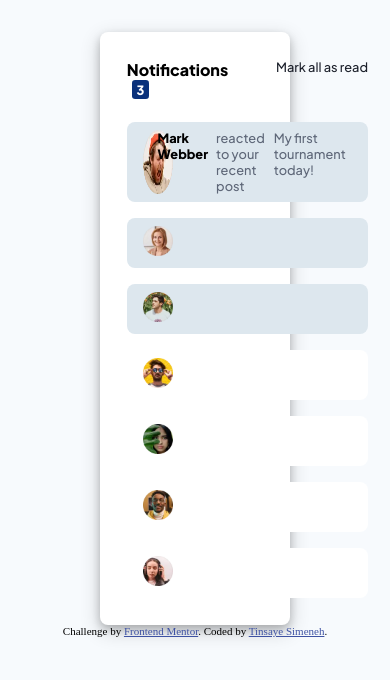
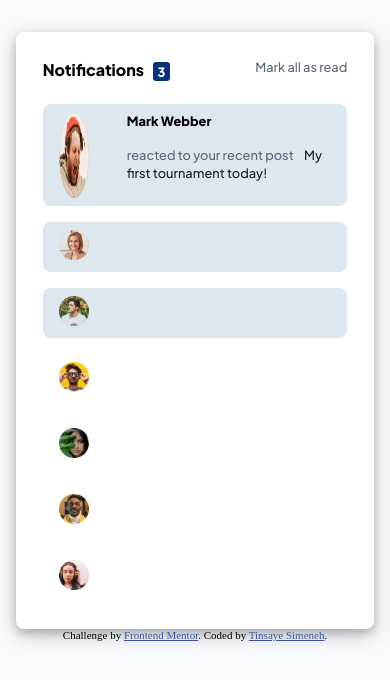
Before and after one commit to tinsaye-simeneh/Frontend-Mentor-notification_page, a plain HTML site: page index.html in a window 390 px wide. Drawn offline with Linux system fonts and the light colour scheme.

Commit message:
responsive card added

```diff
--- a/index.css
+++ b/index.css
@@ -16,7 +16,7 @@ body{
 .container{
     display: grid;
     margin: 0 auto;
-    width: 45%;
+    width: 40%;
     border-radius: 0.5rem;
     padding: 0.7rem;
     margin-top: 2rem;
@@ -29,7 +29,7 @@ body{
 }
 .col-2{
     display: flex;
-    width: 7%;
+    width: 10%;
     height: auto;
 }
 .col-10{
@@ -70,7 +70,7 @@ body{
     background:  hsl(219, 85%, 26%);
 }
 .col-6 a{
-    color: hsl(224, 21%, 14%);
+    color: hsl(219, 12%, 42%);
     font-weight: 500;
     font-size: 0.8rem;
     font-family: 'Plus Jakarta Sans', sans-serif;
@@ -85,7 +85,37 @@ body{
 }
 .detail{
     color: hsl(219, 12%, 42%);
+    padding-right: 0.5rem;
     font-weight: 500;
     font-size: 0.8rem;
     font-family: 'Plus Jakarta Sans', sans-serif;
 }
+.detail2{
+    color: hsl(224, 21%, 14%);
+    padding-right: 0.5rem;
+    font-weight: 500;
+    font-size: 0.8rem;
+    font-family: 'Plus Jakarta Sans', sans-serif;
+}
+
+@media screen and (max-width: 600px) {
+    .container{
+        width: 90%;
+    }
+    .col-2{
+        width: 25%;
+    }
+    .col-10{
+        display: block;
+        width: 75%;
+    }
+    .col-6{
+        width: 100%;
+    }
+    .col-12{
+        width: 100%;
+    }
+    .detail, .detail2{
+        display: inline;
+    }
+}
--- a/index.html
+++ b/index.html
@@ -30,8 +30,10 @@
         </div>
         <div class="col-10">
           <span class="name"> Mark Webber </span>
+          <p>
           <span class="detail"> reacted to your recent post </span>
-          <span class="detail"> My first tournament today! </span>
+          <span class="detail2"> My first tournament today! </span>
+          </p>
         </div>
       </div>
       </div>
```
